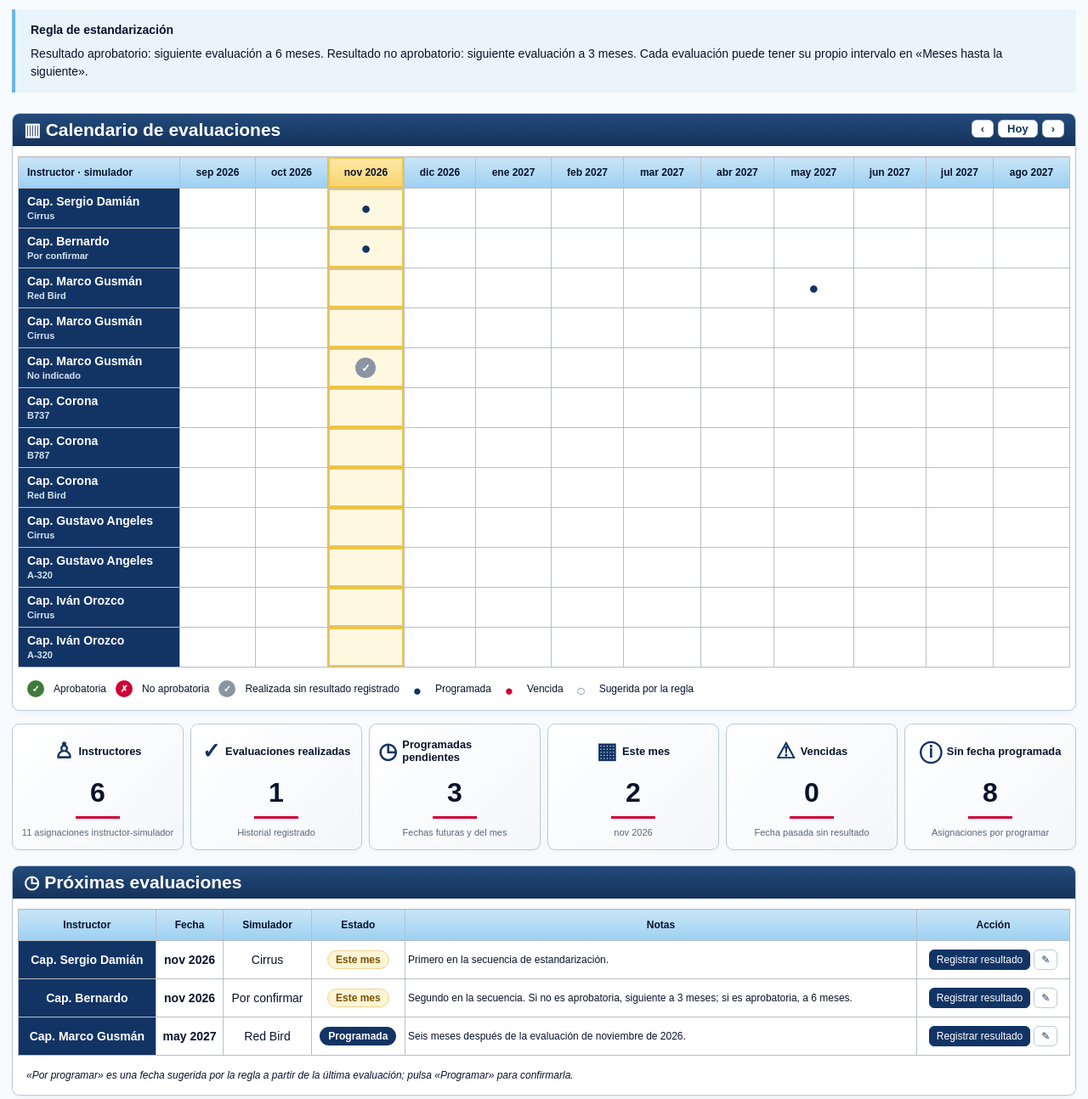
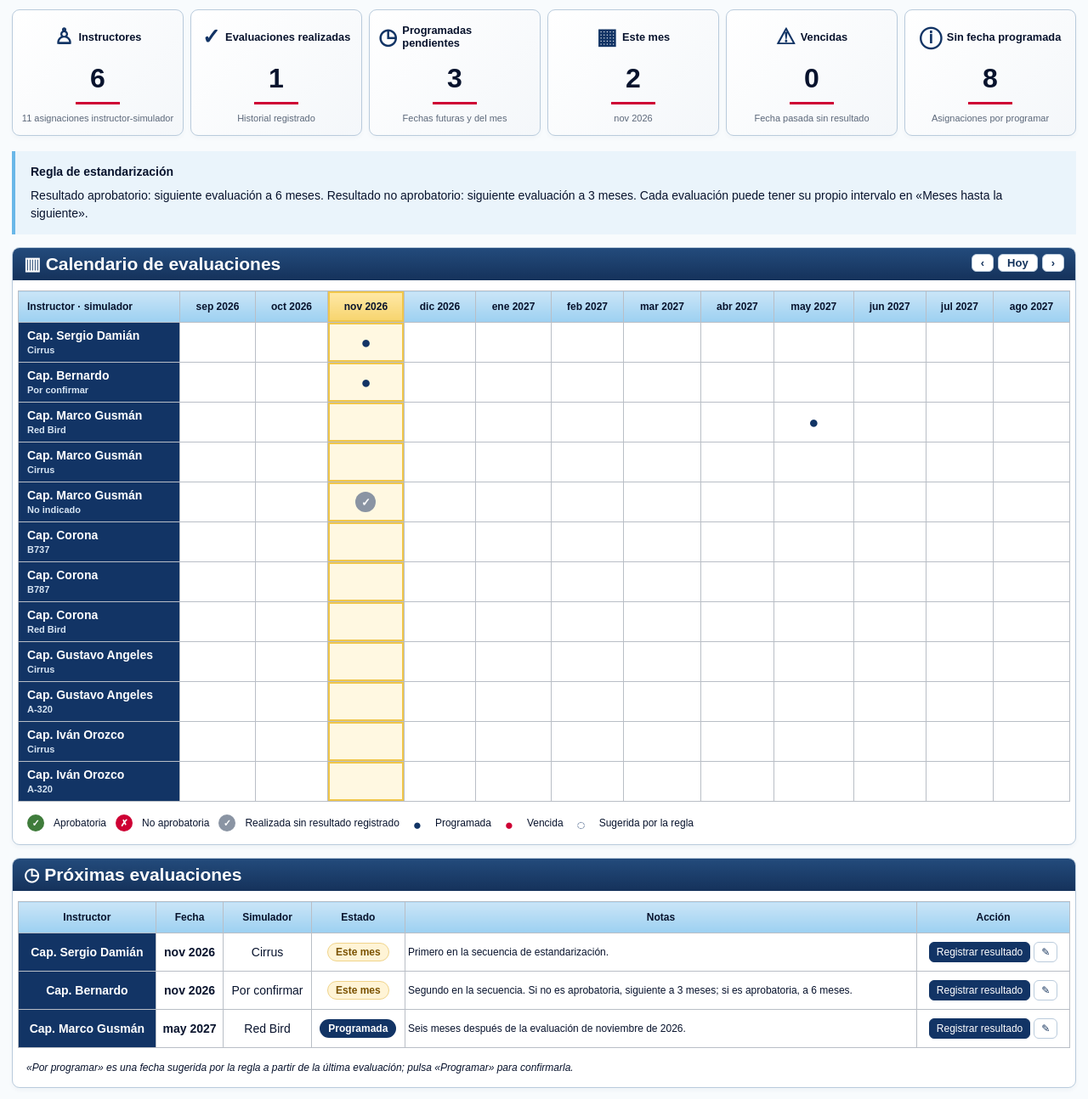
Before and after one commit to davidfanvilla/dashboard-operativo-praat, a plain HTML site: page cronograma-simuladores/index.html in a window 1280 px wide. Shown: the part 160-1454 px from the top of the page at 85% size. Drawn offline with Linux system fonts and the light colour scheme.

Commit message:
Cronograma: los indicadores de resumen van primero
Co-Authored-By: Claude Opus 5.5 <noreply@anthropic.com>
Claude-Session: https://claude.ai/code/session_015iCS4VPzRai3464ASBkt1N

```diff
--- a/cronograma-simuladores/estilo.css
+++ b/cronograma-simuladores/estilo.css
@@ -406,18 +406,15 @@ dialog #toast {
   white-space: nowrap;
 }
 
-/* Orden: calendario → resúmenes → próximas evaluaciones. */
-main > .calendario:first-child {
+/* Orden: resúmenes → regla → calendario → próximas evaluaciones. */
+main > .week-note {
+  margin: 0 0 15px;
+}
+.week-note + .calendario {
   margin-top: 0;
-}
-.calendario + .kpis {
-  margin-top: 15px;
 }
 .proximas {
   margin-top: 15px;
-}
-.kpis + .proximas {
-  margin-top: 0;
 }
 
 /* Evaluaciones guardadas. */
--- a/cronograma-simuladores/index.html
+++ b/cronograma-simuladores/index.html
@@ -6,7 +6,7 @@
     <title>Cronograma de evaluación a los instructores de simulador · PRAAT</title>
     <!-- Mismo estilo base que el Dashboard Operativo PRAAT. -->
     <link rel="stylesheet" href="../style.css?v=cronograma-1" />
-    <link rel="stylesheet" href="estilo.css?v=7" />
+    <link rel="stylesheet" href="estilo.css?v=8" />
   </head>
   <body>
     <header aria-label="PRAAT Escuela de Vuelo">
@@ -20,11 +20,14 @@
       <a href="formatos/">Formatos de evaluación</a>
       <a href="formatos/#guardadas">Evaluaciones guardadas</a>
     </div>
-    <section class="week-note">
-      <b>Regla de estandarización</b>
-      <p id="reglas"></p>
-    </section>
     <main>
+      <section id="kpis" class="kpis"></section>
+
+      <section class="week-note">
+        <b>Regla de estandarización</b>
+        <p id="reglas"></p>
+      </section>
+
       <section class="panel calendario">
         <h2>
           ▥ Calendario de evaluaciones
@@ -45,7 +48,6 @@
         </p>
       </section>
 
-      <section id="kpis" class="kpis"></section>
 
 
       <section class="panel proximas">
```
